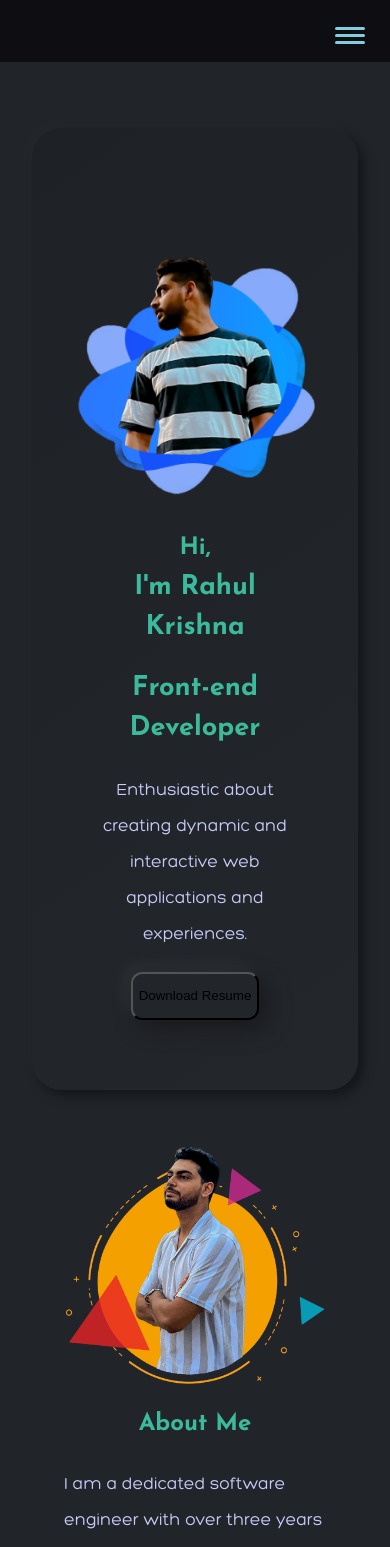
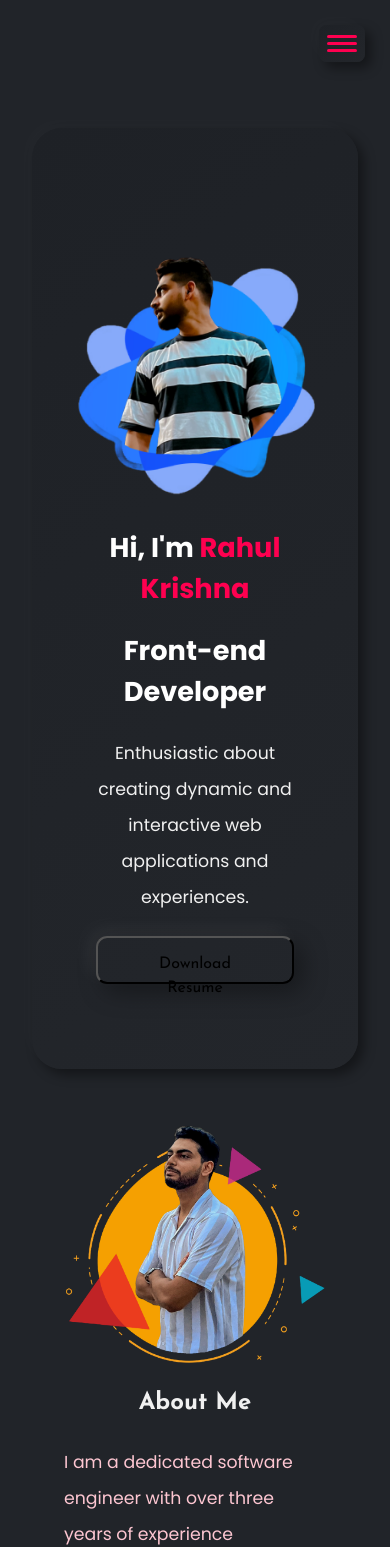
Before and after one commit to RahulKrishna6061/my-portfolio, a React (Create React App) app: page / in a window 390 px wide. Shown: the top 1547 px of the page. Built offline with nearby package versions, Linux system fonts and the light colour scheme; a web font is replaced by a local one.

Commit message:
color changes

```diff
--- a/src/App.css
+++ b/src/App.css
@@ -1,4 +1,6 @@
 /* Global CSS */
+@import url("https://fonts.googleapis.com/css2?family=Poppins:wght@400;600;700&display=swap");
+
 @font-face {
   font-family: Hero;
   src: url(./Hero-Regular.ttf);
@@ -6,7 +8,7 @@
 
 body {
   margin: 0;
-  font-family: Hero;
+  font-family: "Poppins", sans-serif;
   font-style: normal;
   background-color: #212429;
   color: #f0f0f0;
@@ -18,22 +20,20 @@ h4,
 h5,
 h6,
 p {
+  font-family: "Poppins", sans-serif;
   margin: 0;
 }
 :root {
   --primary: rgb(127, 207, 223);
-  --heading-color: #3bba9c;
   --bg-shade: #212429;
-  --peach: #ff4081;
-  --lightpurple: #c7c9f7;
+  --bright-pink: #ff0050;
+  --light-pink: #fdc6d1;
   --light: #f0f0f0;
+  --white: #ffffff;
   --dark: #2e3047;
-  --bg-card: #3c3f58;
-  --cards-bg: linear-gradient(145deg, #1e2126, #23262b);
+  --bg-card: linear-gradient(145deg, #1e2126, #23262b);
 }
 
-//#1E2126
-//#23262B
 .btn {
   font-family: "Josefin Sans";
   display: inline-block;
@@ -56,23 +56,13 @@ p {
   -ms-transition: background-color 0.5s, color 0.5s;
   -o-transition: background-color 0.5s, color 0.5s;
 }
-/* .btn-outline-primary {
-  color: var(--primary);
-  background-color: var(--dark);
-  border: 1px solid var(--primary);
-} */
-/* .btn-outline-primary:hover {
-  color: var(--dark);
-  background-color: var(--primary);
-} */
 
 .btn-primary {
   height: 3rem;
   border-radius: 0.7rem;
-  background-color: var(--cards-bg);
-  transition: 0.3s ease-in-out;
-  box-shadow:
-    -8px -8px 20px rgba(255, 255, 255, 0.05),
+  background-color: var(--bg-card);
+  /* transition: 0.3s ease-in-out; */
+  box-shadow: -8px -8px 20px rgba(255, 255, 255, 0.05),
     8px 8px 24px rgba(0, 0, 0, 0.35);
 }
 .btn-primary:hover {
@@ -100,19 +90,23 @@ p {
 
 /* Heading 1 */
 h1 {
+  font-family: "Poppins", sans-serif;
   font-size: 56px;
   font-weight: 700;
   line-height: 67px;
 }
 /* Heading 2 */
 h2 {
+  font-family: "Poppins", sans-serif;
   font-size: 48px;
   font-weight: 700;
   line-height: 58px;
 }
 /* Heading 3 */
-h2 {
-  font-size: 24px;
+h3 {
+  font-family: "Poppins", sans-serif;
+  color: var(--bright-pink);
+  font-size: 1.25rem;
   font-weight: 700;
   line-height: 34px;
 }
@@ -120,7 +114,7 @@ h2 {
 /* Pragraphs text large medium small */
 /* Body 1 */
 .text-lg {
-  color: var(--lightpurple);
+  color: var(--light-pink);
   font-size: 18px;
   font-style: normal;
   font-weight: 400;
@@ -128,7 +122,7 @@ h2 {
 }
 /* Body 2 */
 .text-md {
-  color: var(--lightpurple);
+  color: var(--light-pink);
   font-size: 16px;
   font-style: normal;
   font-weight: 400;
@@ -136,7 +130,7 @@ h2 {
 }
 /* Body 3 */
 .text-sm {
-  color: var(--light);
+  color: var(--white);
   font-size: 14px;
   font-style: normal;
   font-weight: 400;
@@ -146,7 +140,7 @@ h2 {
 /* Section Titles */
 /* Skills & About Me */
 .section--title {
-  color: var(--heading-color);
+  color: var(--light);
   font-size: 21px;
   text-align: center;
   font-style: normal;
@@ -170,27 +164,13 @@ h2 {
   justify-content: space-between;
   align-items: center;
   padding: 15px 85.333px;
-  background: #0d0d12;
+  background-color: #212429;
   position: fixed;
   top: 0;
   left: 0;
   right: 0;
 }
-/* .navbar img {
-  height: 3rem;
-  width: 3rem;
-}
-.logo-name {
-  font-size: 3rem;
-  font-weight: 900;
-  color: #cd6aa2 !important;
-  .span-1 {
-    color: #cd6aa2;
-  }
-  .span-2 {
-    color: #6780be;
-  }
-} */
+
 .navbar--items > ul {
   list-style: none;
   display: flex;
@@ -203,7 +183,7 @@ h2 {
 }
 /* Navbar Content */
 .navbar--content {
-  color: var(--lightpurple);
+  color: var(--light-pink);
   font-size: 20px;
   font-style: normal;
   font-weight: 400;
@@ -224,19 +204,21 @@ h2 {
   justify-content: space-between;
   gap: 32px;
   border-radius: 30px;
-  background: var(--cards-bg);
+  background: var(--bg-card);
   box-shadow: -6px -6px 16px rgba(255, 255, 255, 0.02),
     6px 6px 12px rgba(0, 0, 0, 0.4);
 }
 .section--title {
   font-size: 2rem;
-  color: var(--heading-color);
+  color: var(--light);
   font-weight: 700;
   line-height: 30px;
   align-self: stretch;
 }
 .name {
+  color: var(--bright-pink);
 }
+
 .hero--section--content-box {
   display: flex;
   flex: 1;
@@ -255,8 +237,8 @@ h2 {
   margin-top: 1.5rem;
 }
 .hero--section--title {
-  color: var(--heading-color);
-  font-family: "Josefin Sans";
+  color: var(--white);
+  font-family: "Poppins", sans-serif;
   font-size: 4rem;
   font-weight: 700;
   line-height: 70px;
@@ -266,7 +248,7 @@ h2 {
   color: var(--primary);
 }
 .hero--section-description {
-  color: var(--lightpurple);
+  color: var(--light);
   font-size: 24px;
   font-weight: 400;
   line-height: 36px;
@@ -305,10 +287,10 @@ h2 {
 .about-section--title {
   font-family: "Josefin Sans";
   align-self: stretch;
-  color: var(--heading-color);
+  color: var(--light);
 }
 .about--section-description {
-  color: var(--lightpurple);
+  color: var(--light-pink);
   font-size: 21.3px;
   font-weight: 400;
   line-height: 36px;
@@ -331,7 +313,7 @@ h2 {
   gap: 106.667px;
 }
 .skills--section--title {
-  color: var(--heading-color);
+  color: var(--light);
   font-size: 3rem;
   font-family: "Josefin Sans";
   font-weight: 700;
@@ -354,19 +336,20 @@ h2 {
   flex: 1 0 0;
   border-radius: 10.6px;
   min-height: 250px;
-  background: var(--cards-bg);
+  background: var(--bg-card);
   transition: 0.3s ease-in-out;
   box-shadow: -6px -6px 16px rgba(255, 255, 255, 0.02),
     6px 6px 12px rgba(0, 0, 0, 0.4);
 }
 
 .skills--section--card:hover {
+  transform: scale(1.05);
   background-color: #222233;
   box-shadow: inset -6px -6px 16px rgba(255, 255, 255, 0.02),
     inset 6px 6px 12px rgba(0, 0, 0, 0.35);
 }
 .skills--section--card:hover .skills--section--description {
-  color: var(--lightpurple);
+  color: var(--light-pink);
 }
 .skills--section--img {
   /* background: #1a1a25 !important; */
@@ -386,7 +369,7 @@ h2 {
   align-self: stretch;
 }
 .skills--section--title {
-  color: var(--heading-color);
+  color: var(--);
   font-size: 54px;
   font-weight: 700;
   line-height: 45px;
@@ -409,7 +392,9 @@ h2 {
   background-color: var(--bg-shade);
   border-radius: 16px;
   padding: 5rem;
-  box-shadow: 0 4px 20px rgba(0, 0, 0, 0.4);
+  background: var(--bg-card);
+  box-shadow: -6px -6px 16px rgba(255, 255, 255, 0.02),
+    6px 6px 12px rgba(0, 0, 0, 0.4);
 }
 
 .project--title--wrapper {
@@ -425,7 +410,7 @@ h2 {
   padding: 2rem 0;
 }
 .project--section--title {
-  color: var(--heading-color);
+  color: var(--light);
   font-size: 3rem;
   font-family: "Josefin Sans", sans-serif;
   font-weight: 700;
@@ -436,7 +421,7 @@ h2 {
   flex: 1;
   width: 50%;
   font-size: 24px;
-  color: var(--lightpurple);
+  color: var(--light-pink);
 }
 .project--cards--wrapper {
   flex: 1;
@@ -450,7 +435,9 @@ h2 {
 }
 
 .project--card {
-  background-color: #0d0d12;
+  background: var(--bg-card);
+  box-shadow: -6px -6px 16px rgba(255, 255, 255, 0.02),
+    6px 6px 12px rgba(0, 0, 0, 0.4);
   border-radius: 12px;
   padding: 1.5rem;
   width: 15rem;
@@ -465,8 +452,11 @@ h2 {
 }
 
 .project--card:hover {
+  color: var(--light-pink);
   transform: scale(1.05);
-  background-color: #33334d;
+  background-color: #222233;
+  box-shadow: inset -6px -6px 16px rgba(255, 255, 255, 0.02),
+    inset 6px 6px 12px rgba(0, 0, 0, 0.35);
 }
 
 .project--img--wrapper {
@@ -515,7 +505,7 @@ h2 {
   row-gap: 32px;
 }
 .contact--title {
-  color: var(--heading-color);
+  color: var(--light);
   font-family: "Josefin Sans";
 }
 .contact--label {
@@ -583,7 +573,7 @@ select::-ms-expand {
 input[type="checkbox"] {
   width: 21px;
   height: 21px;
-  border: 0.15em solid var(--heading-color);
+  border: 0.15em solid var(--light);
   border-radius: 0.15em;
   transform: translatey(-0.075em);
 }
@@ -949,11 +939,18 @@ input[type="checkbox"] {
     display: none;
     width: 1.875rem;
     height: 1.313rem;
+    padding: 0.5rem;
+    box-shadow: -6px -6px 16px rgba(255, 255, 255, 0.02),
+      6px 6px 12px rgba(0, 0, 0, 0.4);
     flex-direction: column;
     justify-content: space-around;
     position: absolute;
     top: 25px;
     right: 25px;
+  }
+  .nav__hamburger:hover {
+    box-shadow: inset -6px -6px 16px rgba(255, 255, 255, 0.02),
+      inset 6px 6px 12px rgba(0, 0, 0, 0.35);
   }
 
   .nav__hamburger__line {
@@ -981,7 +978,9 @@ input[type="checkbox"] {
     width: 100%;
     padding: 0.75rem;
   }
-
+  .project--container--card {
+    padding: 1rem !important ;
+  }
   .project--section--description {
     font-size: 0.9rem;
     line-height: 1.5;
@@ -1012,7 +1011,7 @@ input[type="checkbox"] {
   display: block;
   height: 0.188rem;
   width: 100%;
-  background-color: var(--primary);
+  background-color: var(--bright-pink);
   border-radius: 0.625rem;
   transition: all ease-in-out 0.2s;
 }
@@ -1022,9 +1021,22 @@ input[type="checkbox"] {
 }
 
 @media screen and (max-width: 1200px) {
+  .navbar {
+    background-color: #212429;
+    padding-bottm: 0.5rem;
+  }
   .nav__hamburger {
     display: flex;
     z-index: 200;
+    padding: 0.5rem;
+    background: var(--bg-card);
+    box-shadow: -6px -6px 16px rgba(255, 255, 255, 0.02),
+      6px 6px 12px rgba(0, 0, 0, 0.4);
+    border-radius: 0.5rem;
+  }
+  .nav__hamburger:hover {
+    box-shadow: inset -6px -6px 16px rgba(255, 255, 255, 0.02),
+      inset 6px 6px 12px rgba(0, 0, 0, 0.35);
   }
   .navbar--items {
     display: flex;
@@ -1034,7 +1046,6 @@ input[type="checkbox"] {
     display: flex;
     align-items: center;
     justify-content: center;
-    background-color: #0d0d12;
     top: -20rem;
     left: 0;
     width: 100%;
@@ -1058,6 +1069,7 @@ input[type="checkbox"] {
   }
   .navbar--items.active {
     top: 30px;
+    background-color: #212429;
   }
   .nav__hamburger.active :nth-child(1) {
     transform: rotate(45deg) translate(0.45rem, 0.1875rem);
--- a/src/Pages/Home/HeroSection.jsx
+++ b/src/Pages/Home/HeroSection.jsx
@@ -4,8 +4,9 @@ export default function HeroSection() {
       <div className="hero--section--content--box">
         <div className="hero--section--content">
           <p className="hero--section--title">
-            Hi, <br />
-            <span className="name">I'm Rahul Krishna</span>
+            <span>
+              Hi, I'm <span className="name">Rahul Krishna</span>
+            </span>
           </p>
           <h1 className="hero--section--title">
             <span className="hero--section-title--color">
@@ -21,7 +22,10 @@ export default function HeroSection() {
           </p>
 
           {/* <a href="./img/resume.pdf" download="Resume"> */}
-          <a href="https://drive.google.com/drive/folders/1MEqItw_nEuDKUa-_dx2ZSLUbHmtufN-z" download="Resume">
+          <a
+            href="https://drive.google.com/drive/folders/1MEqItw_nEuDKUa-_dx2ZSLUbHmtufN-z"
+            download="Resume"
+          >
             <button className="btn btn-primary download">
               Download Resume
             </button>
--- a/src/Pages/Home/MyProjects.jsx
+++ b/src/Pages/Home/MyProjects.jsx
@@ -38,7 +38,7 @@ export default function MyProjects() {
                 className="project--card"
               >
                 <div className="project--card--content">
-                  <h3 className="project--card--title">{project.title}</h3>
+                  <h3 className="project--card--title secondary--title">{project.title}</h3>
                 </div>
               </a>
             ))}
```
